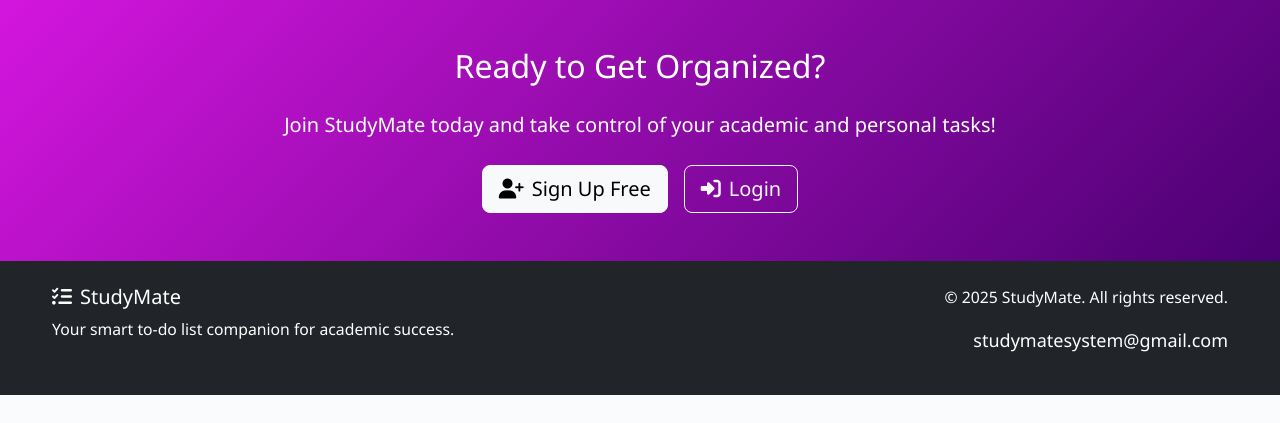
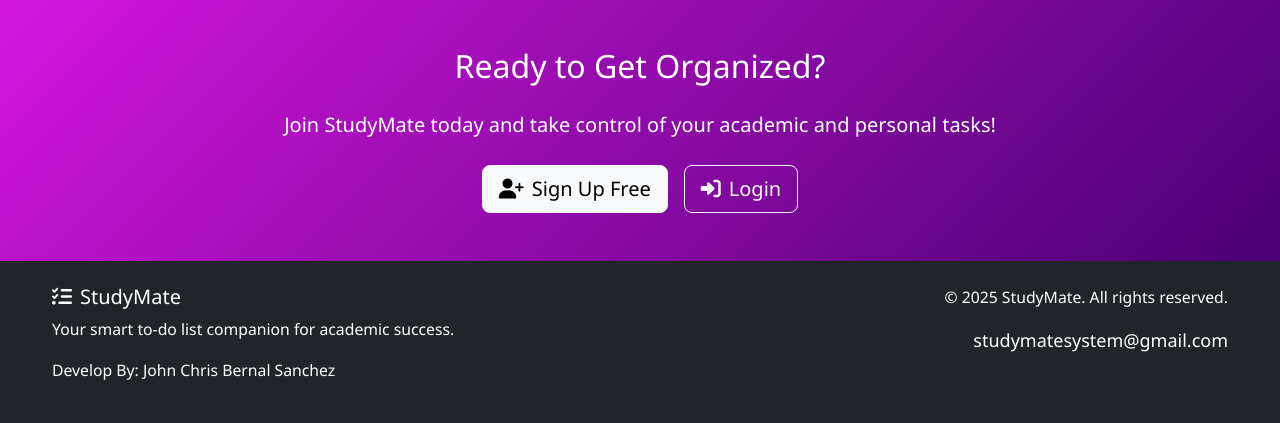
Before and after one commit to chrisjohn03212003/Studymate-render2, a Flask app: page / in a window 1280 px wide. Shown: the part 1870-2293 px from the top of the page. Before the commit the page ends 2265 px from the top, so only its background shows below. Run offline with Flask 3, Linux system fonts and the light colour scheme.

Commit message:
Update base.html

```diff
--- a/templates/base.html
+++ b/templates/base.html
@@ -227,6 +227,7 @@
                 <div class="col-md-6">
                     <h5><i class="fas fa-tasks me-2"></i>StudyMate</h5>
                     <p class="small">Your smart to-do list companion for academic success.</p>
+                    <p class="small">Develop By: John Chris Bernal Sanchez</P>
                 </div>
                 <div class="col-md-6 text-md-end">
                     <p class="small">&copy; 2025 StudyMate. All rights reserved.</p>
```
